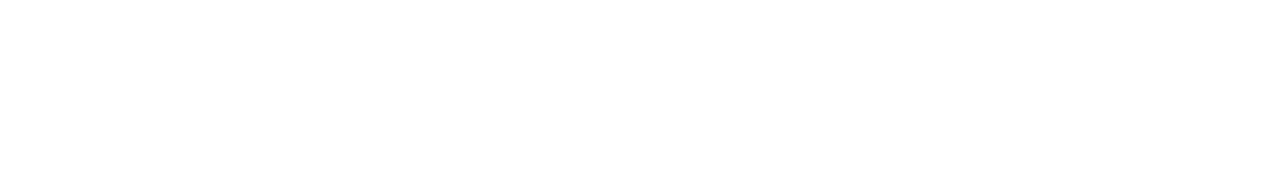
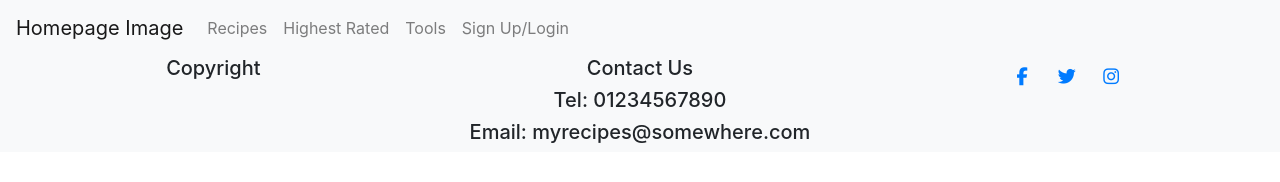
Before and after one commit to bubbly16/myrecipes, a plain HTML site: page index.html in a window 1280 px wide. Drawn offline with nearby package versions, Linux system fonts and the light colour scheme.

Commit message:
added navbar and footer and some styling for footer

```diff
--- a/assets/css/style.css
+++ b/assets/css/style.css
@@ -0,0 +1,36 @@
+//** Navbar **//
+
+
+
+//** Footer **//
+
+footer {
+    min-height: 100px;
+    margin: 0;
+}
+
+.inline-block {
+    display: inline-block;
+}
+
+.social-links {
+    padding-bottom: 10px;
+}
+
+.social-links li a i {
+    width: 40px;
+    height: 40px;
+    padding: 16px 0;
+    border-radius: 50%;
+    font-size: 18px;
+    line-height: 10px;
+    text-align: center;
+    transition: all 0.45s ease-in-out;
+    -moz-transition: all 0.45s ease-in-out;
+    -webkit-transition: all 0.45s ease-in-out;
+    -o-transition: all 0.45s ease-in-out;
+}
+
+.social-links li a i:hover {
+    color: rgb(255, 0, 0);
+}
--- a/index.html
+++ b/index.html
@@ -14,6 +14,66 @@
 
     </head>
     <body>
+        <!-- Navbar -->
+
+        <nav class="navbar navbar-expand-lg navbar-light bg-light">
+            <a class="navbar-brand" href="index.html">Homepage Image</a>
+            <button class="navbar-toggler" type="button" data-toggle="collapse" data-target="#navbarSupportedContent" aria-controls="navbarSupportedContent" aria-expanded="false" aria-label="Toggle navigation">
+            <span class="navbar-toggler-icon"></span>
+            </button>
+
+            <div class="collapse navbar-collapse" id="navbarSupportedContent">
+                <ul class="navbar-nav mr-auto">
+                    <li class="nav-item">
+                        <a class="nav-link" href="recipes.html">Recipes<span class="sr-only"></span></a>
+                    </li>
+                    <li class="nav-item">
+                        <a class="nav-link" href="highest-rated.html">Highest Rated</a>
+                    </li>
+                    <li class="nav-item">
+                        <a class="nav-link" href="tools.html">Tools</a>
+                    </li>
+                    <li class="nav-item">
+                        <a class="nav-link" href="sign-up-login.html">Sign Up/Login</a>
+                    </li>
+                </ul>
+            </div>
+        </nav>
+
+        <!-- /Navbar -->
+
+        <!-- Footer -->
+
+        <footer class="container-fluid text-center bg-light">
+            <div class="row">
+                <div class="col-sm-4">
+                    <h5>Copyright</h5>
+                </div>
+                <div class="col-sm-4">
+                    <h5>Contact Us</h5>
+                    <h5>Tel: 01234567890</h5>
+                    <h5>Email: myrecipes@somewhere.com</h5>
+                </div>
+                <div class="col-sm-4">
+                    <ul class="list-inline social-links">
+					    <li class="list-inline-item">
+						    <a target="_blank" href="https://www.facebook.com/">
+							    <i class="fa fa-facebook" aria-hidden="true"></i>
+							    <span class="sr-only">Facebook</span>
+						    </a>
+						    <a target="_blank" href="https://twitter.com/?lang=en-gb">
+							    <i class="fa fa-twitter" aria-hidden="true"></i>
+							    <span class="sr-only">Twitter</span>
+						    </a>
+						    <a target="_blank" href="https://www.instagram.com/?hl=en">
+							    <i class="fa fa-instagram" aria-hidden="true"></i>
+							    <span class="sr-only">Instagram</span>
+						    </a>
+					    </li>
+				    </ul>
+                </div>
+            </div>
+        </footer>
 
         <!-- /Footer -->
 
```
Also changed, not shown: .theia/settings.json. Lines whose indentation alone changed are shown as unchanged.
